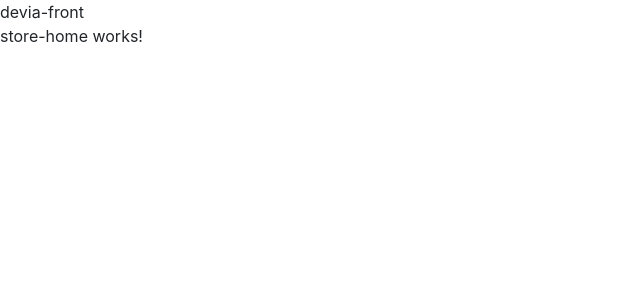
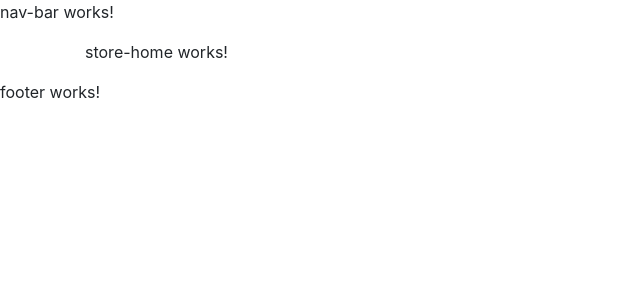
Before and after one commit to enmalinuiux/DEVIA_FRONT, an Angular app: page /store in a window 1280 px wide. Shown: the top 300 px of the page, without its empty margins (0-640 px from the left). Built offline with nearby package versions, Linux system fonts and the light colour scheme.

Commit message:
App component HTML ready

```diff
--- a/src/app/app.component.html
+++ b/src/app/app.component.html
@@ -1,2 +1,12 @@
-{{title}}
-<router-outlet></router-outlet>
+<!-- Nav Bar component-->
+<NavBar></NavBar>
+
+<!-- Main Container -->
+<div class="container">
+
+    <!-- Router Outlet -->
+    <router-outlet></router-outlet>
+</div>
+
+<!-- Footer component -->
+<Footer></Footer>
--- a/src/app/app.module.ts
+++ b/src/app/app.module.ts
@@ -5,11 +5,15 @@ import { AppRoutingModule } from './app-routing.module';
 import { AppComponent } from './app.component';
 import { NgbModule } from '@ng-bootstrap/ng-bootstrap';
 import { StoreHomeComponent } from './pages/store/store-home/store-home.component';
+import { NavBarComponent } from './components/shared/nav-bar/nav-bar.component';
+import { FooterComponent } from './components/shared/footer/footer.component';
 
 @NgModule({
   declarations: [
     AppComponent,
-    StoreHomeComponent
+    StoreHomeComponent,
+    NavBarComponent,
+    FooterComponent
   ],
   imports: [
     BrowserModule,
--- /dev/null
+++ b/src/app/components/shared/footer/footer.component.html
@@ -0,0 +1 @@
+<p>footer works!</p>
--- /dev/null
+++ b/src/app/components/shared/footer/footer.component.ts
@@ -0,0 +1,15 @@
+import { Component, OnInit } from '@angular/core';
+
+@Component({
+  selector: 'Footer',
+  templateUrl: './footer.component.html',
+  styleUrls: ['./footer.component.scss']
+})
+export class FooterComponent implements OnInit {
+
+  constructor() { }
+
+  ngOnInit(): void {
+  }
+
+}
--- /dev/null
+++ b/src/app/components/shared/nav-bar/nav-bar.component.html
@@ -0,0 +1 @@
+<p>nav-bar works!</p>
--- /dev/null
+++ b/src/app/components/shared/nav-bar/nav-bar.component.ts
@@ -0,0 +1,15 @@
+import { Component, OnInit } from '@angular/core';
+
+@Component({
+  selector: 'NavBar',
+  templateUrl: './nav-bar.component.html',
+  styleUrls: ['./nav-bar.component.scss']
+})
+export class NavBarComponent implements OnInit {
+
+  constructor() { }
+
+  ngOnInit(): void {
+  }
+
+}
```
Also changed, not shown: src/app/app-routing.module.ts (+6 -1 lines), src/app/components/shared/footer/footer.component.scss (added), src/app/components/shared/nav-bar/nav-bar.component.scss (added), 2 other files (tests, documents, lock files or other folders).
